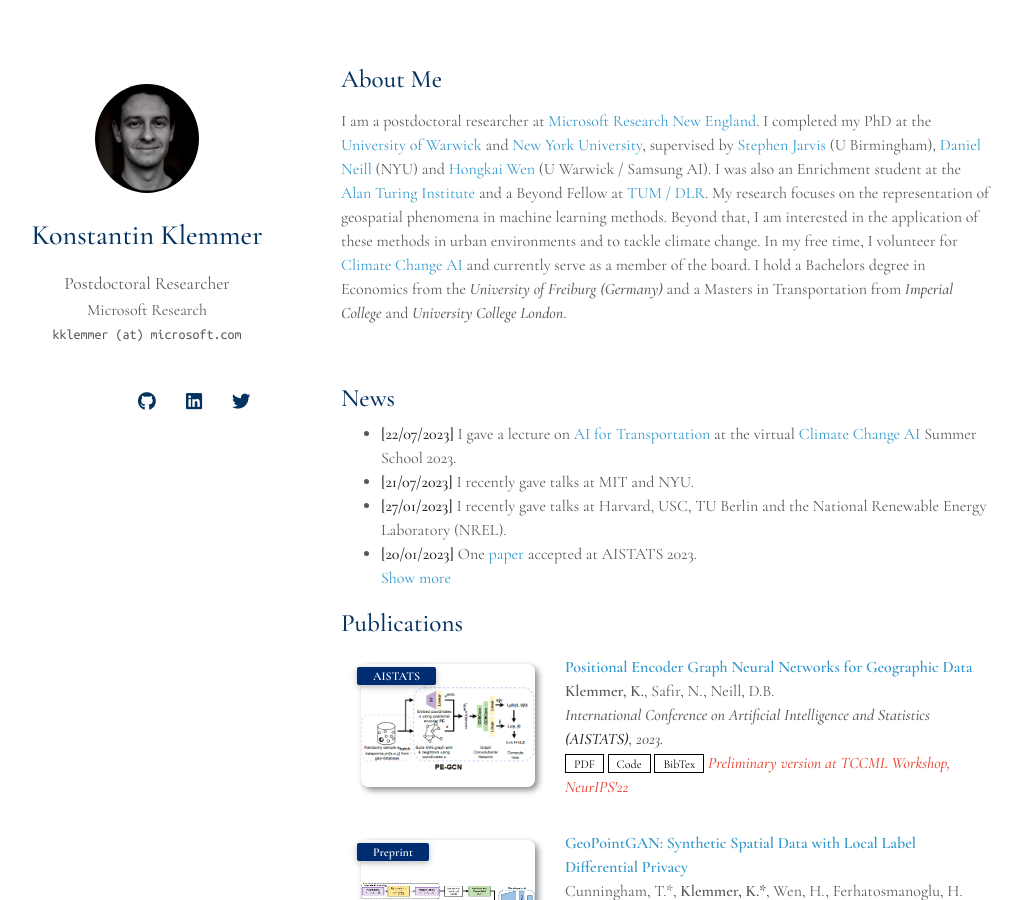
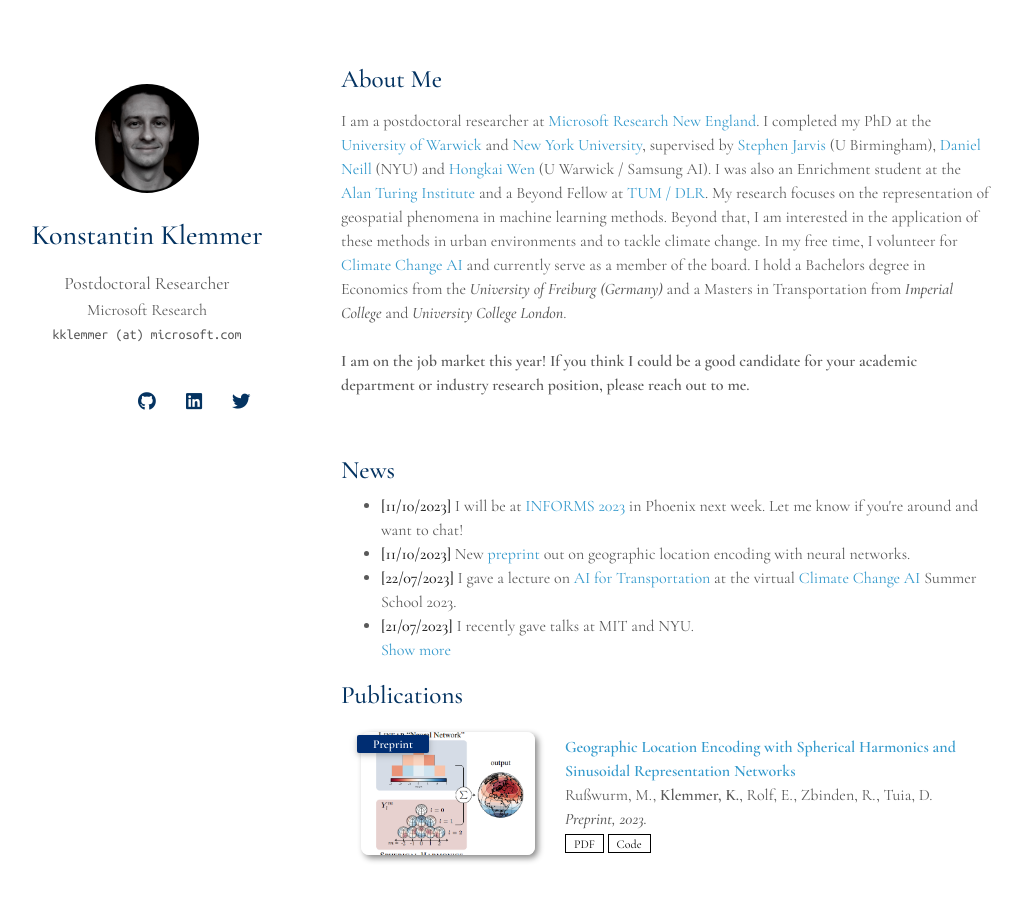
Before and after one commit to konstantinklemmer/konstantinklemmer.github.io, a Jekyll site: the page built from index.md, in a window 1280 px wide and 900 px high. Shown: the whole window, without its empty margins (129-1151 px from the left). Built offline with Jekyll 4.4.1, drawn with Linux system fonts in a browser that asks for light colours; nearby versions of some CDN libraries; a style sheet for code colours, icons or effects is not loaded; our own code applies the rules of GitHub Pages for plain Markdown files.

Commit message:
Update (New publication, news, job market)

```diff
--- a/_data/publications.yml
+++ b/_data/publications.yml
@@ -1,4 +1,14 @@
 main:
+
+  - title: Geographic Location Encoding with Spherical Harmonics and Sinusoidal Representation Networks
+    authors: Rußwurm, M., <b>Klemmer, K.</b>, Rolf, E., Zbinden, R., Tuia, D.
+    conference_short: Preprint
+    conference: Preprint, 2023.
+    pdf: https://arxiv.org/pdf/2310.06743.pdf
+    code: https://github.com/marccoru/locationencoder
+    #bibtex: https://github.com/konstantinklemmer/pe-gnn#citation
+    image: ./assets/img/pub/arxiv23a.png
+    #notes: Preliminary version at TCCML Workshop, NeurIPS'22
 
   - title: Positional Encoder Graph Neural Networks for Geographic Data
     authors: <b>Klemmer, K.</b>, Safir, N., Neill, D.B.
--- a/_includes/news.md
+++ b/_includes/news.md
@@ -3,13 +3,15 @@
 <h2 style="margin: 60px 0px 10px;">News</h2>
 
 <ul>
+<li><strong>[11/10/2023]</strong> I will be at <a href="https://meetings.informs.org/wordpress/phoenix2023/">INFORMS 2023</a> in Phoenix next week. Let me know if you're around and want to chat!</li>
+<li><strong>[11/10/2023]</strong> New <a href="https://arxiv.org/abs/2310.06743">preprint</a> out on geographic location encoding with neural networks.</li>
 <li><strong>[22/07/2023]</strong> I gave a lecture on <a href="https://www.youtube.com/watch?v=pOYEo2Gtw-c">AI for Transportation</a> at the virtual <a href="https://www.climatechange.ai">Climate Change AI</a> Summer School 2023.</li>
 <li><strong>[21/07/2023]</strong> I recently gave talks at MIT and NYU.</li>
-<li><strong>[27/01/2023]</strong> I recently gave talks at Harvard, USC, TU Berlin and the National Renewable Energy Laboratory (NREL).</li>
-<li><strong>[20/01/2023]</strong> One <a href="https://arxiv.org/abs/2111.10144">paper</a> accepted at AISTATS 2023.</li>
 
 <a href="javascript:toggle_vis('newsmore')">Show more</a>
 <div id="newsmore" style="display:none">
+  <li><strong>[27/01/2023]</strong> I recently gave talks at Harvard, USC, TU Berlin and the National Renewable Energy Laboratory (NREL).</li>
+  <li><strong>[20/01/2023]</strong> One <a href="https://arxiv.org/abs/2111.10144">paper</a> accepted at AISTATS 2023.</li>
   <li><strong>[20/12/2022]</strong> I will be co-organizing the <a href="https://www.climatechange.ai/events/iclr2023">Tackling Climate Change with Machine Learning Workshop</a> at ICLR 2023. Check the website for our Call for Submissions and further information.</li>
   <li><strong>[24/10/2022]</strong> One <a href="https://arxiv.org/abs/2111.10144">paper</a> accepted to the <a href="https://www.climatechange.ai/events/neurips2022">Tackling Climate Change with Machine Learning Workshop</a> at NeurIPS 2022.</li>
   <li><strong>[07/07/2022]</strong> I will join <a href="https://www.microsoft.com/en-us/research/lab/microsoft-research-new-england">Microsoft Research New England</a> as a postdoc in fall!</li>
--- a/index.md
+++ b/index.md
@@ -5,6 +5,9 @@ layout: homepage
 ## About Me
 
 I am a postdoctoral researcher at <a href="https://www.microsoft.com/en-us/research/lab/microsoft-research-new-england">Microsoft Research New England</a>. I completed my PhD at the <a href="http://www.wisc.warwick.ac.uk/">University of Warwick</a> and <a href="https://wp.nyu.edu/ml4good/">New York University</a>, supervised by <a href="https://www.birmingham.ac.uk/staff/profiles/eps/jarvis-stephen.aspx">Stephen Jarvis</a> (U Birmingham), <a href="https://cs.nyu.edu/~neill/">Daniel Neill</a> (NYU) and <a href="https://hongkaiw.github.io/">Hongkai Wen</a> (U Warwick / Samsung AI). I was also an Enrichment student at the <a href="https://turing.ac.uk">Alan Turing Institute</a> and a Beyond Fellow at <a href="https://ai4eo.de/">TUM / DLR</a>. My research focuses on the representation of geospatial phenomena in machine learning methods. Beyond that, I am interested in the application of these methods in urban environments and to tackle climate change. In my free time, I volunteer for <a href="https://climatechange.ai">Climate Change AI</a> and currently serve as a member of the board. I hold a Bachelors degree in Economics from the <em>University of Freiburg (Germany)</em> and a Masters in Transportation from <em>Imperial College</em> and <em>University College London</em>.
+<br>
+<br>
+<b>I am on the job market this year! If you think I could be a good candidate for your academic department or industry research position, please reach out to me.</b>
 
 {% include_relative _includes/news.md %}
 
```
Also changed, not shown: assets/img/pub/arxiv23a.png (added).
